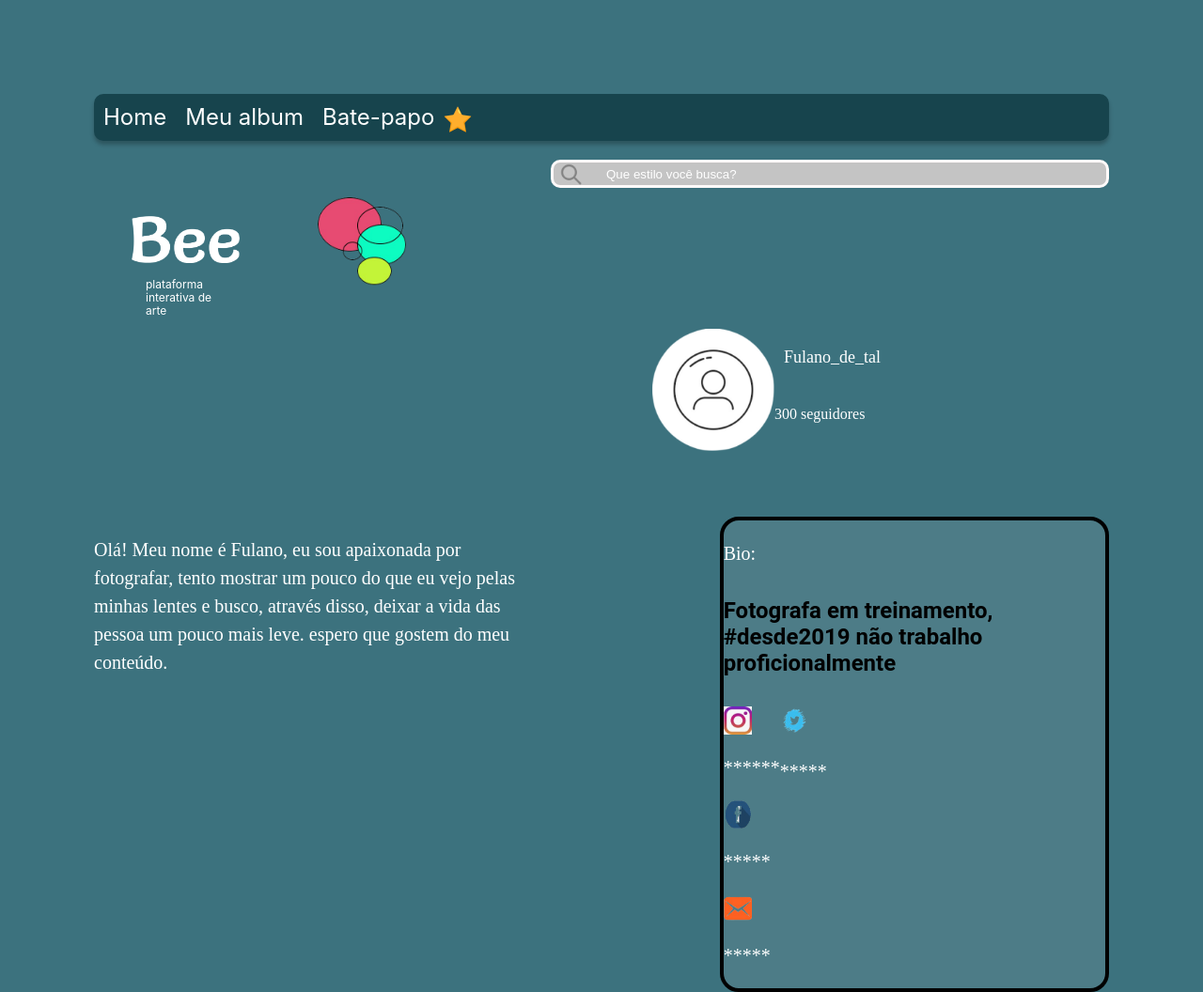
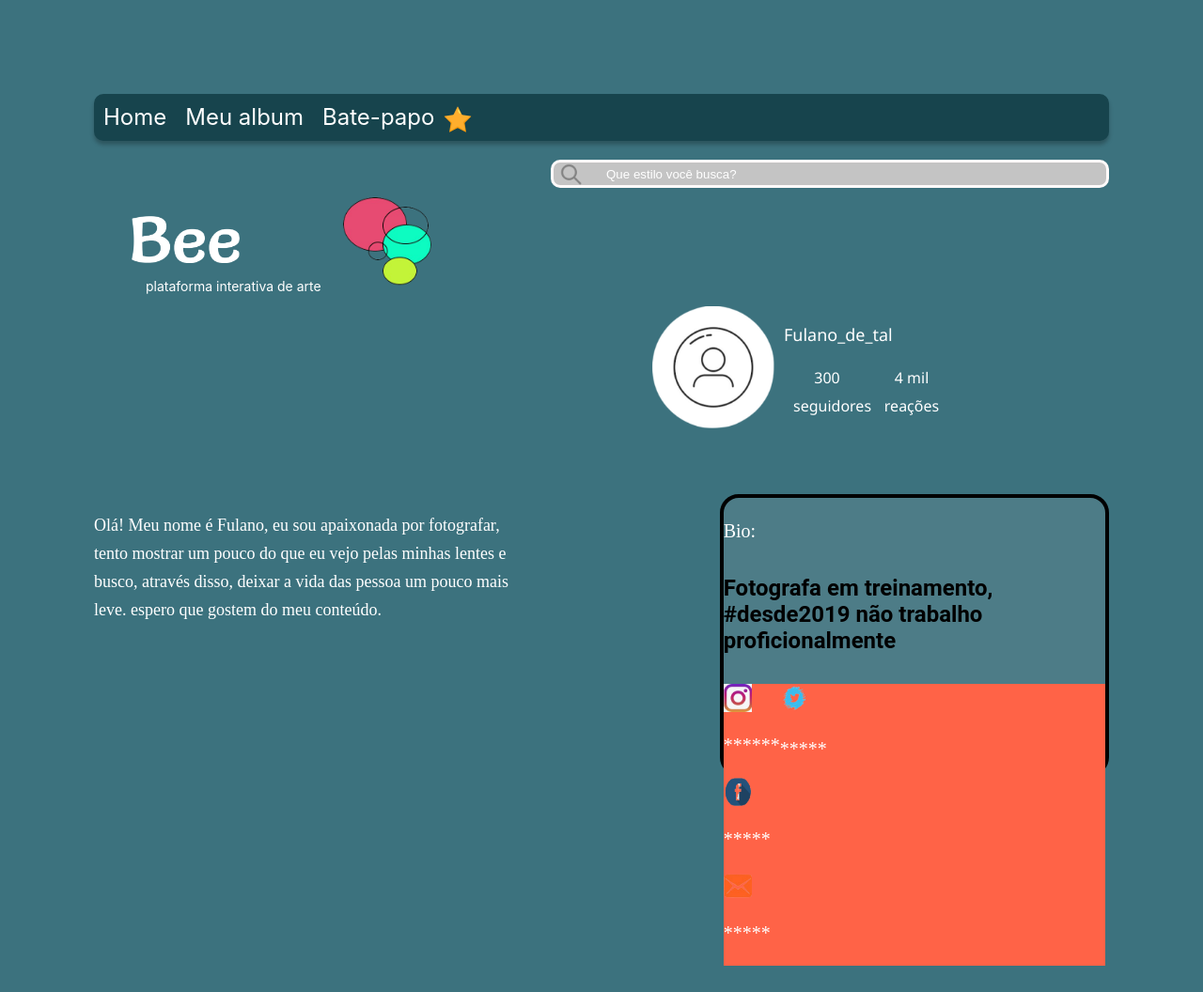
Before and after one commit to Carolzita001/BEE, a plain HTML site: page html/album.html in a window 1280 px wide. Shown: the whole page at 94% size. After the commit the page ends 1028 px from the top, so only its background shows below. Drawn offline with Linux system fonts and the light colour scheme.

Commit message:
Atualizações das posições

```diff
--- a/css/album.css
+++ b/css/album.css
@@ -57,24 +57,22 @@ input::placeholder{
   width: 115px;
   height: 50px;
   padding-top: 50px;
-
 }
 
 #textlogo{
   font-family: -apple-system, BlinkMacSystemFont, 'Segoe UI', Roboto, Oxygen, Ubuntu, Cantarell, 'Open Sans', 'Helvetica Neue', sans-serif;
   font-style: normal;
-  font-size: 12px;
+  font-size: 14px;
   color: white;
-  font-weight: normal;
   line-height: 14px;
   padding-left: 15px;
- }
+}
 
 #arte{
   width: 100px;
   height: 100px;
-  padding-left: 20px;
-  padding-top: 30px;
+  margin-left: 20px;
+  margin-top: 30px;
 }
 
 .buttonlup{
@@ -111,6 +109,7 @@ input::placeholder{
 #infoperfil{
   display: flex;
   flex-direction: column;
+  line-height: 2%;
 }
 
 #fotodeperfil{
@@ -119,33 +118,54 @@ input::placeholder{
 }
 
 h2{
+  font-family:'Segoe UI';
+  font-style: normal;
+  font-weight: 400;
+  font-size: 18px;
+  line-height: 30px;
+  color: #FFFFFF;
+  margin-left: 10px;
+  margin-bottom: 0;
+}
+
+h3{
+  font-family:'Segoe UI', Tahoma, Geneva, Verdana, sans-serif;
+  font-style: normal;
+  font-weight: 400;
+  font-size: 16px;
+  line-height: 30px;
+  color: #FFFFFF;
+  margin-left: 20px;
+  width: 40%;
+  text-align: center;
+}
+
+#numerodeinteracoes{
+  display: flex;
+  background-color: transparent;
+  width: 180px;
+}
+
+#bioicon{
+  display: flex;
+  flex-direction: row;
+  background-color: tomato;
+}
+
+.neticon{
+  display: flex;
+  flex-direction: column;
+}
+
+#biotext{
   font-family: 'Inder';
   font-style: normal;
   font-weight: 400;
   font-size: 18px;
   line-height: 30px;
   color: #FFFFFF;
-  margin-left: 10px;
-}
-
-h3{
-  font-family: 'Inder';
-  font-style: normal;
-  font-weight: 400;
-  font-size: 16px;
-  line-height: 30px;
-  color: #FFFFFF;
-
-}
-
-#bioicon{
-  display: flex;
-  flex-direction: row;
-}
-
-.neticon{
-  display: flex;
-  flex-direction: column;
+  text-align-last: left;
+  width: 45%;
 }
 
 p{
@@ -155,9 +175,6 @@ p{
   font-size: 20px;
   line-height: 30px;
   color: #FFFFFF;
-  margin-bottom: 50ppx;
-  text-align-last: left;
-  width: 45%;
 }
 
 #quadrobio{
@@ -172,6 +189,7 @@ p{
   box-sizing: border-box;
   border-radius: 20px;
   width: 40%;
+  height: 300px;
   margin-left: 200px;
 }
 
--- a/html/album.html
+++ b/html/album.html
@@ -41,13 +41,16 @@
             <img id = "fotodeperfil" src = '../img/perfilicon.png'/>
             <div id = "infoperfil">
                 <h2>Fulano_de_tal</h2>
-                <h3>300 seguidores</h3>
+               <div id="numerodeinteracoes">
+                    <h3>300 seguidores</h3>
+                    <h3>4 mil reações</h3>
+                </div>
             </div>
         </div>
     </div>
 
     <div id="quadrobio">
-        <p>
+        <p id="biotext">
             Olá! Meu nome é Fulano, eu sou apaixonada por fotografar, tento mostrar um pouco do que eu vejo pelas minhas lentes
             e busco, através disso, deixar a vida das pessoa um pouco mais leve. espero que gostem do meu conteúdo.
         </p>
```
